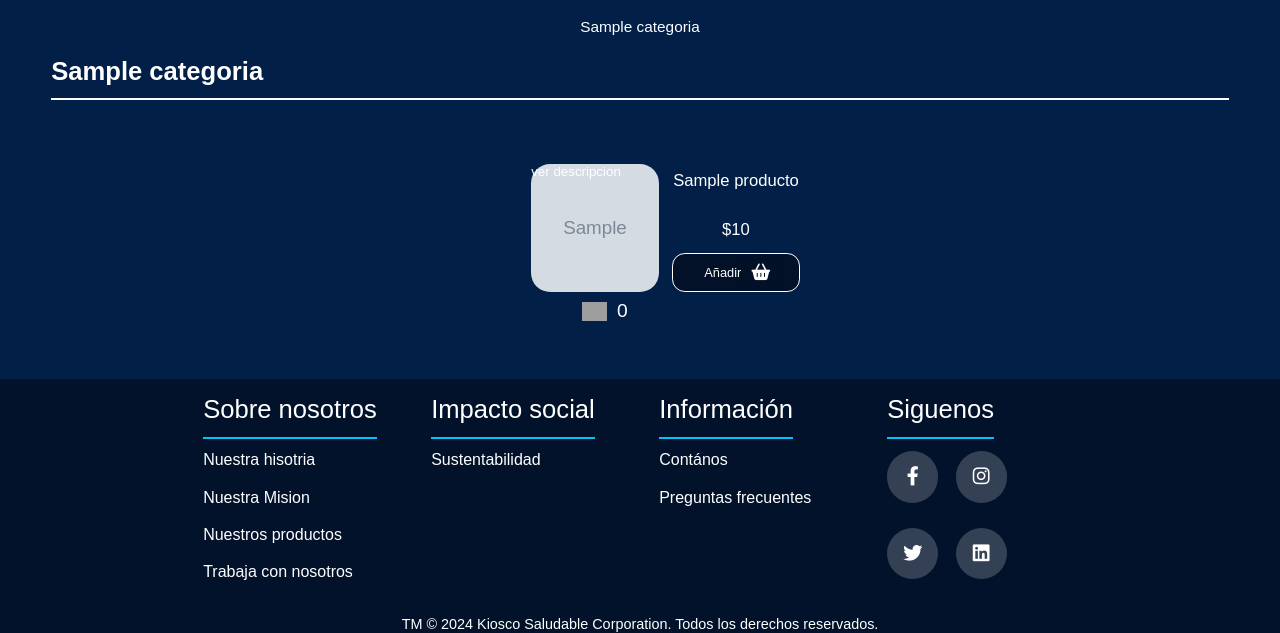
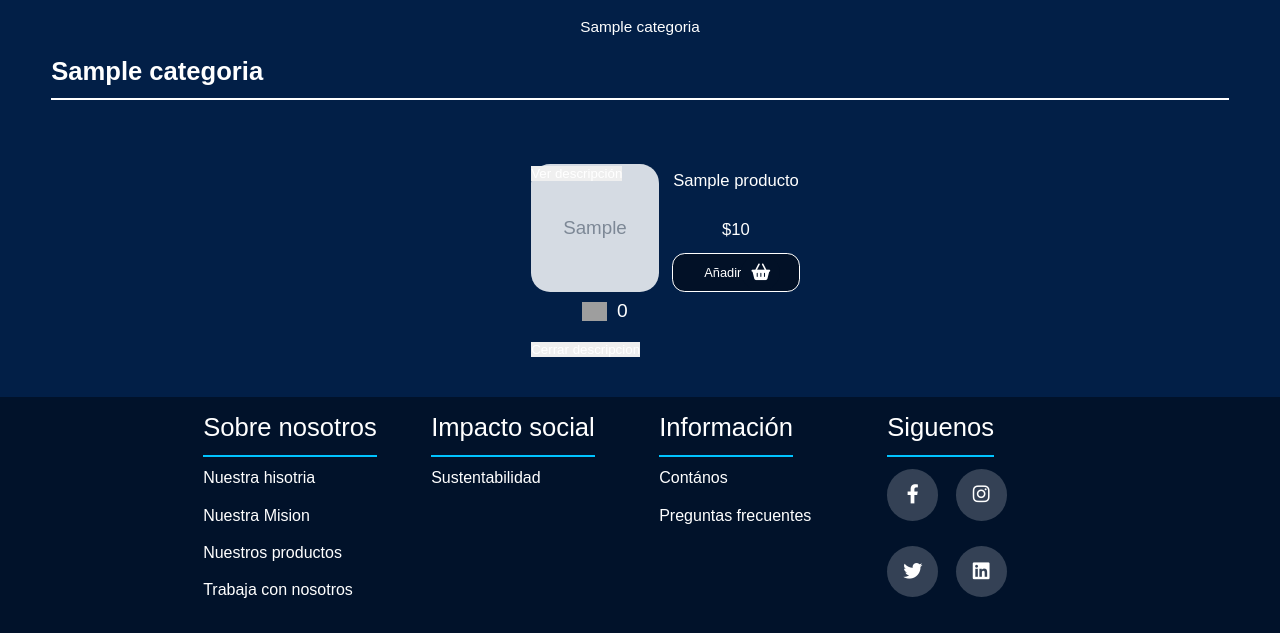
Before and after one commit to Yastin-Can/KS, a Flask app: template templates/user-product.html in a window 1280 px wide. Shown: the part 438-1071 px from the top of the page. Run offline with Flask 3, Linux system fonts and the light colour scheme; the template is opened without the code that fills it: most values are stand-ins (such as "Sample title", 1, 10 or a date in 2020); grey boxes marked "Sample" are stand-in pictures; grey boxes are pictures that could not be loaded.

Commit message:
Se puede ver el boton de ver descripcion

```diff
--- a/templates/user-product.html
+++ b/templates/user-product.html
@@ -308,8 +308,7 @@
     <div class="contenedor-categorias">
         <div class="categorias">
             {% for categoria in categorias %}
-            <a href="#" class="categoria" onclick="mostrarCategoria({{ categoria.id }}); return false;">{{
-                categoria.nombre }}</a>
+            <a href="#" class="categoria" onclick="mostrarCategoria( '{{ categoria.id }}' );">{{ categoria.nombre }}</a>
             {% endfor %}
         </div>
     </div>
@@ -324,7 +323,9 @@
                         {% for producto in productos if producto.categoria_id == categoria.id %}
                         <li class="column">
                             <div class="mi-product">
-                                <button class="descrip-product"> ver descripcion </button>
+                                <div class="descrip-product">
+                                    <button class="btn-ver" onclick="mostrarDescripcion(this)">Ver descripción</button>
+                                </div>
                                 <img class="el-producto"
                                     src="{{ url_for('static', filename='img/' + producto.imagen | lower | replace(' ', '-')) }}"
                                     alt="{{ producto.nombre }}">
@@ -349,6 +350,7 @@
                             <div id="descripcion-producto">
                                 <img src="" alt=""> <!-- Aqui una imagen del producto seleccionado -->
                                 <p><!-- Aqui iria su respectiva descripcion --></p>
+                                <button onclick="cerrarDescripcion()">Cerrar descripcion</button>
                             </div>
                         </li>
                         {% endfor %}
```
